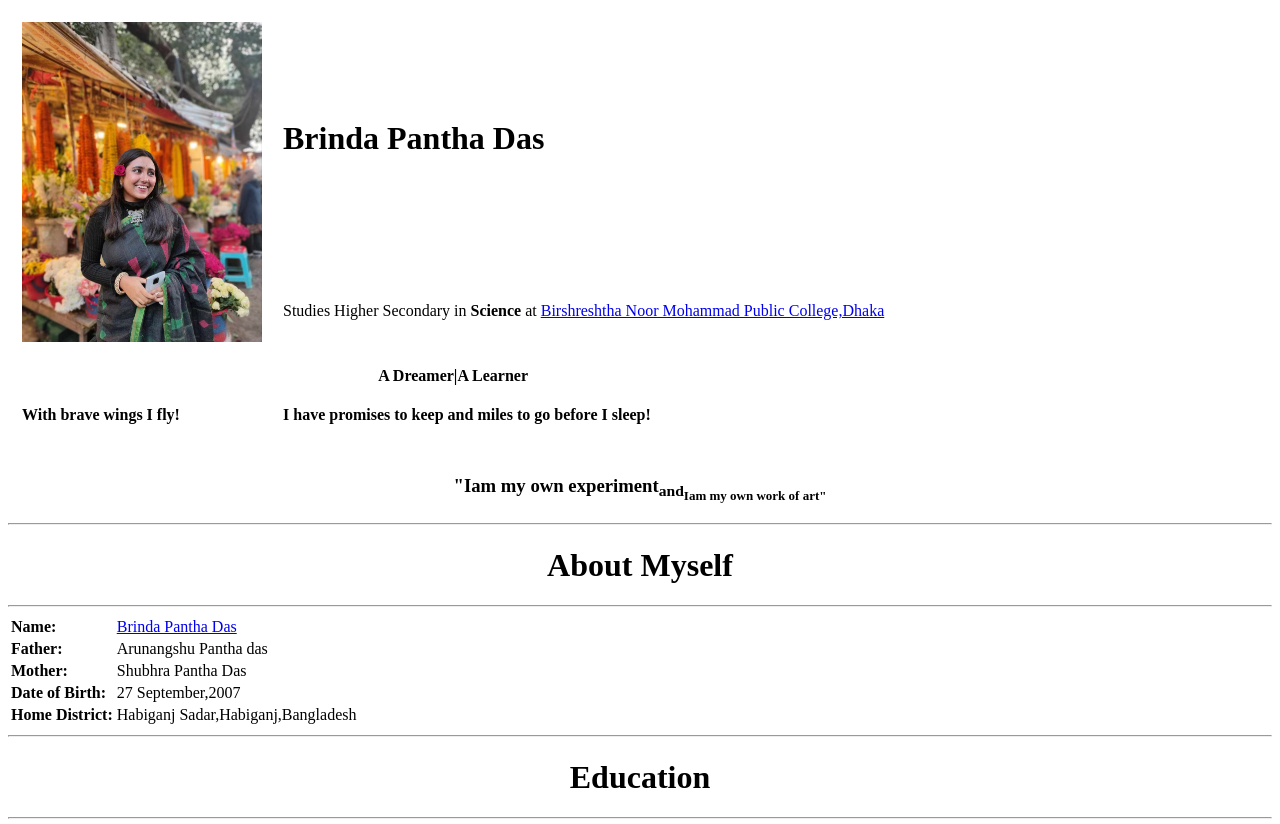
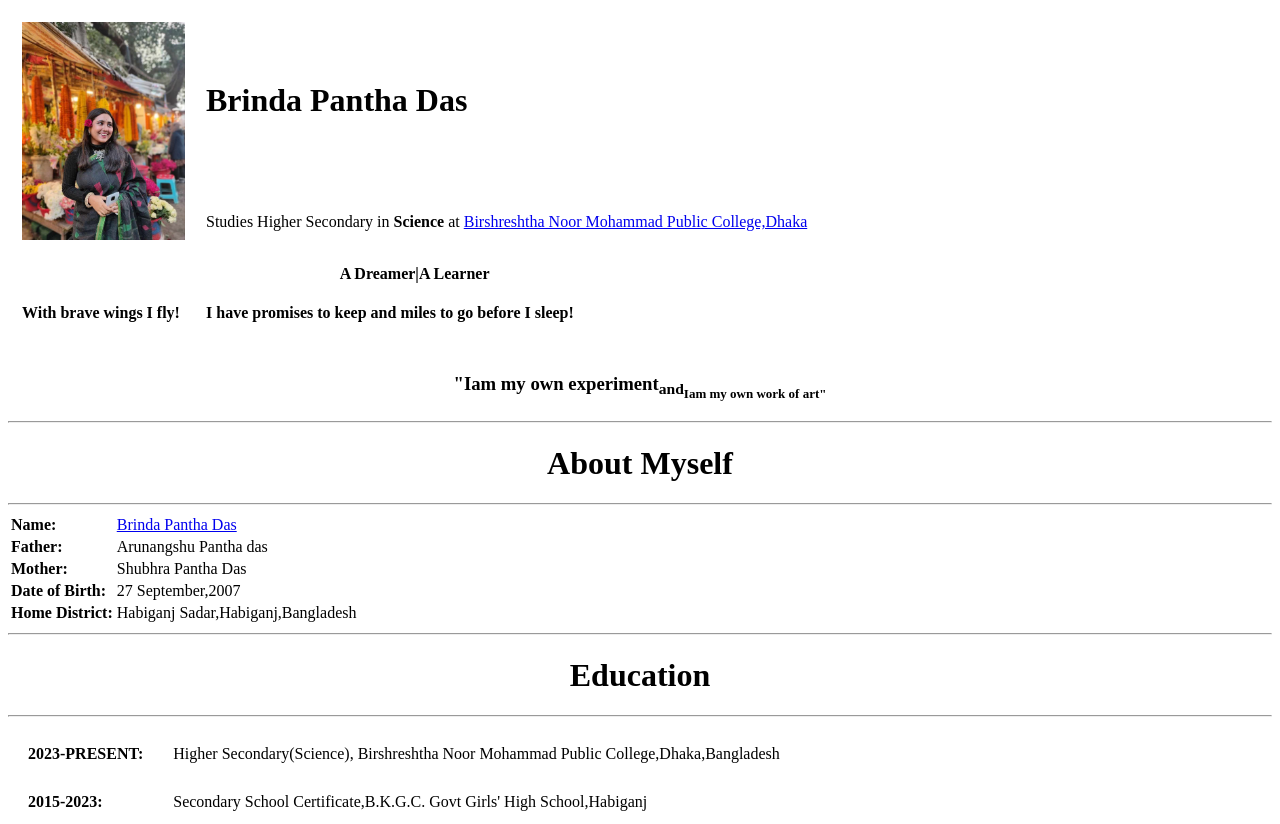
Before and after one commit to BrindaPanthaDas/PersonalWebsite, a plain HTML site: page index.html in a window 1280 px wide. Shown: the top 824 px of the page. Drawn offline with Linux system fonts and the light colour scheme.

Commit message:
Update index.html

```diff
--- a/index.html
+++ b/index.html
@@ -5,7 +5,7 @@
   </head>
   <body>
    <table border="0"cellspacing="7"cellpadding="7">
-     <tr><td rowspan="2"><img src="IMG-20240126-WA0031.jpg"height="320px"width="240px"></td>
+     <tr><td rowspan="2"><img src="IMG-20240126-WA0031.jpg"height="218px"width="163px"></td>
       <td><h1>Brinda Pantha Das</h1></td></tr>
       <tr><td>Studies Higher Secondary in<b> Science</b> at <a href="https://www.noormohammadcollege.ac.bd/">Birshreshtha Noor Mohammad Public College,Dhaka</b></i></td></tr>
       <tr><td align="center"colspan="2"><b>A Dreamer|A Learner</b></td></tr>
```
